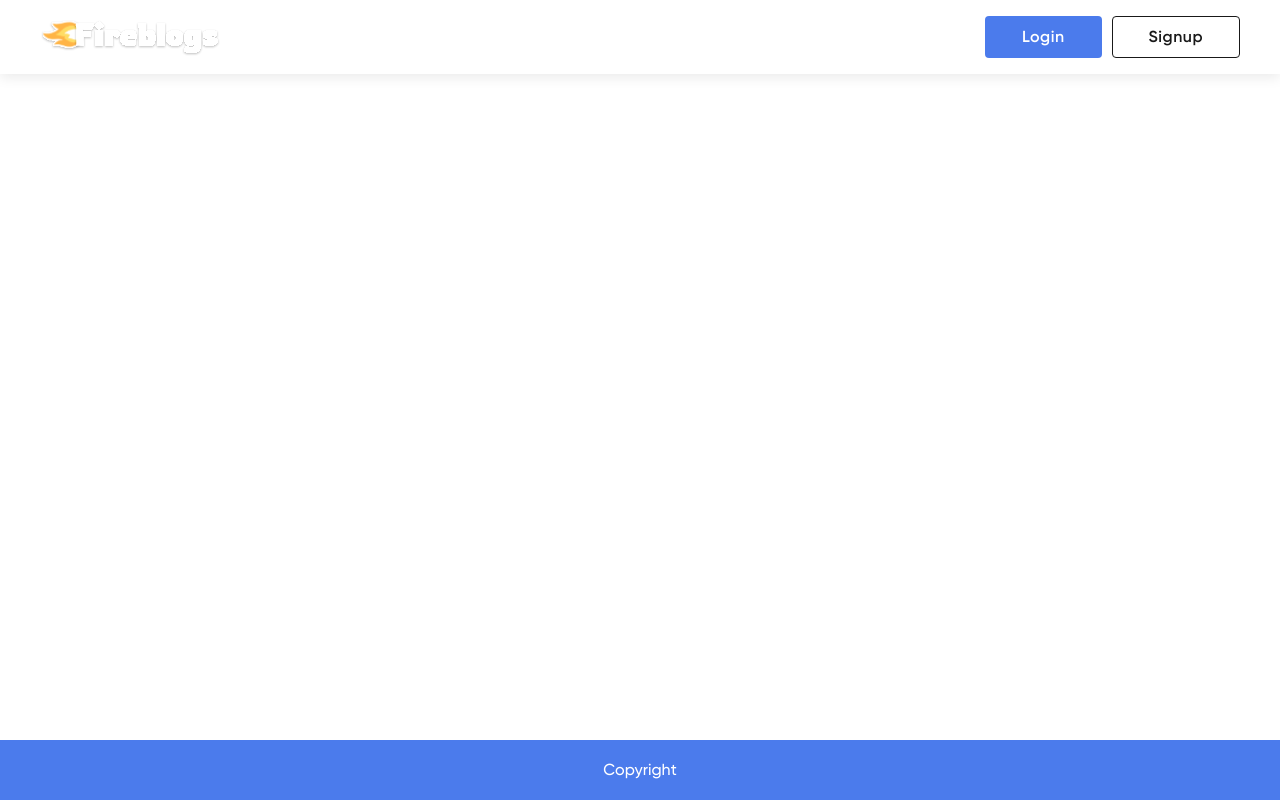
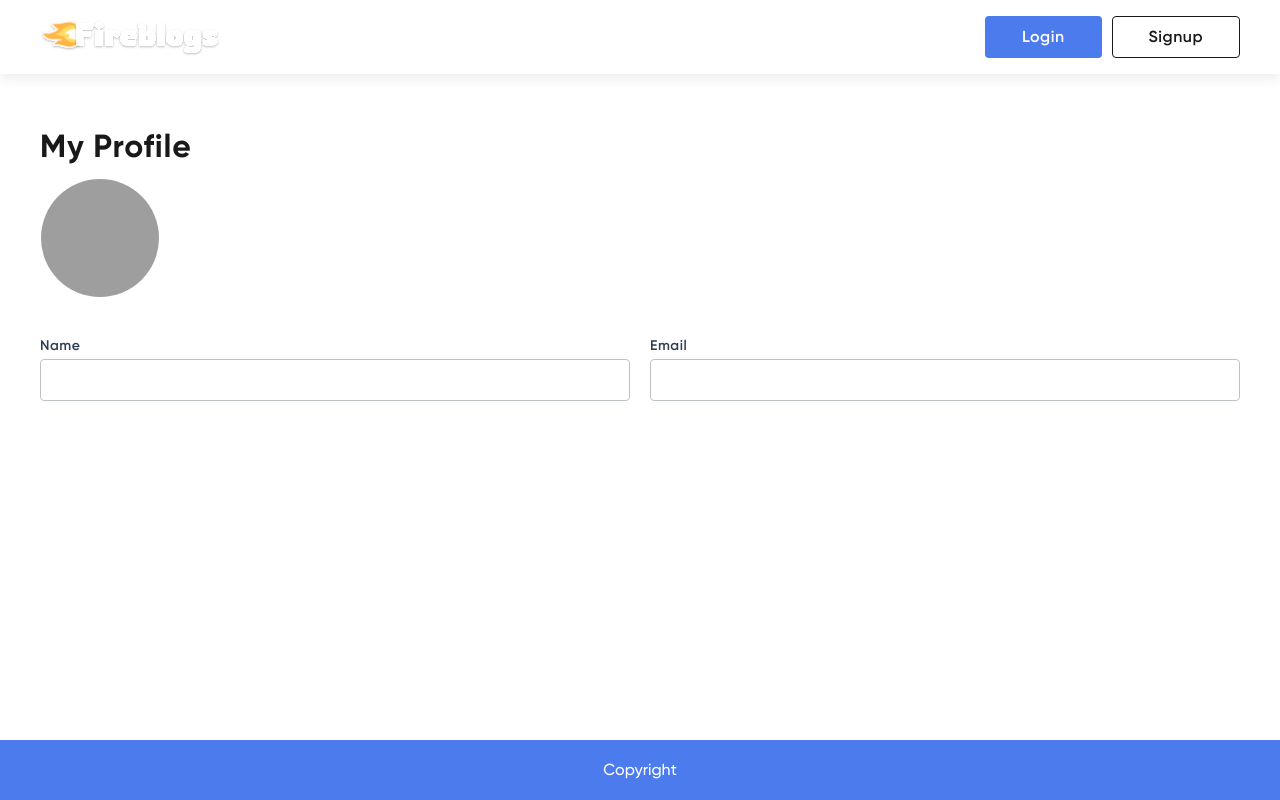
Before and after one commit to HardikGohilHLR/fire-blogs, a React (Create React App) app: page /profile in a window 1280 px wide. Built offline with nearby package versions, Linux system fonts and the light colour scheme; no server answers; grey boxes are pictures that could not be loaded.

Commit message:
profile page added

```diff
--- a/src/app-fire-blogs/add/components/editor.js
+++ b/src/app-fire-blogs/add/components/editor.js
@@ -6,7 +6,7 @@ import { EditorState, convertToRaw, convertFromHTML, ContentState } from 'draft-
 import draftToHtml from 'draftjs-to-html';
 
 import Editor from '@draft-js-plugins/editor';
-import { BoldButton, CodeBlockButton, ItalicButton, OrderedListButton, UnderlineButton, UnorderedListButton, } from '@draft-js-plugins/buttons';
+import { BoldButton, ItalicButton, OrderedListButton, UnderlineButton, UnorderedListButton, } from '@draft-js-plugins/buttons';
 import createToolbarPlugin from '@draft-js-plugins/static-toolbar';
 
 const BlogEditor = ({content, onChange}) => {
--- a/src/app-fire-blogs/blog-detail/index.js
+++ b/src/app-fire-blogs/blog-detail/index.js
@@ -5,10 +5,11 @@
 import React, { useEffect, useState } from 'react';
 import { useParams } from 'react-router-dom';
 
+import { formatDate } from '../../common/functions';
+
 // Firebase
 import { db, doc, getDoc } from '../../firebase.config';
 
-import { getUserImage, formatDate } from '../../common/functions';
 import Skeleton from '../../components/skeleton';
 import Avatar from '../../components/avatar';
 
--- a/src/app-fire-blogs/index.js
+++ b/src/app-fire-blogs/index.js
@@ -16,6 +16,7 @@ const BlogDetail = lazy(() => import('./blog-detail'));
 const Login = lazy(() => import('./auth/login'));
 const Signup = lazy(() => import('./auth/signup'));
 const AddBlog = lazy(() => import('./add'));
+const Profile = lazy(() => import('./profile'));
 
 const FireBlogs = () => {
 
@@ -39,6 +40,8 @@ const FireBlogs = () => {
                             <Route exact path="/login" element={<Login />} />
                             <Route exact path="/signup" element={<Signup />} />
 
+                            <Route exact path="/profile" element={<Profile />} />
+
                         </Routes>
                     </Suspense>
 
--- /dev/null
+++ b/src/app-fire-blogs/profile/index.js
@@ -0,0 +1,151 @@
+/*
+** Profile
+*/
+
+import React, { useState, useEffect } from 'react';
+
+// Packages
+import { useFormik } from 'formik';
+import * as Yup from 'yup';
+
+// Firebase
+import { useFireContext } from '../fire-context';
+
+import Avatar from '../../components/avatar';
+
+const Profile = () => {
+
+    const _USER = useFireContext(e => e?.userInfo);
+
+    const [formMessages, setFormMessages] = useState('');
+    const [isChange, setIsChange] = useState(false);
+
+    useEffect(() => {
+        if(formMessages) {
+            setTimeout(() => {
+                setFormMessages(null)
+            }, 5000);
+        }
+    }, [formMessages]);
+
+    const formik = useFormik({
+        initialValues: {
+            email: _USER?.email,
+            username: '',
+            image: '',
+        },
+        enableReinitialize: true,
+        validationSchema: Yup.object({
+            email: Yup.string()
+            .required('Email is required.')
+            .email('Email must be valid.'),
+            username: Yup.string()
+            .min(6, 'Must be at least 6 characters or more.')
+            .required('Username is required.')
+        }),
+        isSubmitting: () => {
+            console.log('changte');
+        },
+        onSubmit: values => {
+            console.log('values', values);
+        },
+    });
+
+    useEffect(() => {
+        setIsChange(formik?.dirty);
+    }, [formik]);
+
+    const handle = {
+        change: (e) => {
+            formik.setFieldValue('image', e?.target?.files[0]);
+        },
+    }
+
+    return (
+        <React.Fragment>
+            <div className="fb_container">
+                <div className="pt-50">
+
+                    <div className="mb-10">
+                        <h1>My Profile</h1>
+                    </div>
+
+                    {
+                        formMessages &&
+                        <div className={`alert alert-${formMessages?.type}`}>
+                            { formMessages?.message }
+                            <button type="button" className="btn-close" onClick={() => setFormMessages(null)}></button>
+                        </div>
+                    }
+
+                    <form onSubmit={formik.handleSubmit}>
+
+                        {
+                            isChange &&
+                            <div className="fb_button-control fb_flex fb_content-end">
+                                <button className="fb_btn fb_btn__white small" type="submit">Cancel</button>
+                                <button className="fb_btn fb_btn__theme small ml-10" type="submit">Save</button>
+                            </div>
+                        }
+
+                        <div className="fb_form-image">
+                            {
+                                formik?.values?.image !== '' ?
+                                <div className="fb_form-image-preview">
+                                    <img src={URL.createObjectURL(formik?.values?.image)} alt="User" />
+                                </div>
+                                :
+                                <Avatar user={_USER} size={120} />
+                            }
+
+                            <label htmlFor="image">
+                                <input type="file" id="image" name="image" value={formik?.values?.image || ''} onChange={handle.change} />
+                            </label>
+
+                            <div className="fb_form-image-edit">
+                                <svg xmlns="http://www.w3.org/2000/svg" viewBox="0 0 512 512">
+                                    <path d="M362.7 19.32C387.7-5.678 428.3-5.678 453.3 19.32L492.7 58.75C517.7 83.74 517.7 124.3 492.7 149.3L444.3 197.7L314.3 67.72L362.7 19.32zM421.7 220.3L188.5 453.4C178.1 463.8 165.2 471.5 151.1 475.6L30.77 511C22.35 513.5 13.24 511.2 7.03 504.1C.8198 498.8-1.502 489.7 .976 481.2L36.37 360.9C40.53 346.8 48.16 333.9 58.57 323.5L291.7 90.34L421.7 220.3z"/>
+                                </svg>
+                            </div>
+
+                        </div>
+
+                        <div className="fb_form-control-half">
+
+                            <div className="fb_form-control">
+                                <label htmlFor="username">Name</label>
+                                <input
+                                    id="username"
+                                    name="username"
+                                    type="text"
+                                    onChange={formik.handleChange}
+                                    value={formik?.values?.username || ''}
+                                />
+
+                                { formik?.touched?.username && formik?.errors?.username && <span className="fb_form-control-error">{formik?.errors?.username}</span> }
+                            </div>
+
+                            <div className="fb_form-control">
+                                <label htmlFor="email">Email</label>
+                                <input
+                                    id="email"
+                                    name="email"
+                                    type="text"
+                                    onChange={formik.handleChange}
+                                    value={formik?.values?.email || ''}
+                                />
+
+                                { formik?.touched?.email && formik?.errors?.email && <span className="fb_form-control-error">{formik?.errors?.email}</span> }
+                            </div>
+
+                        </div>
+
+                    </form>
+
+                </div>
+            </div>
+        </React.Fragment>
+    )
+}
+
+export default Profile;
--- a/src/components/blog-card.js
+++ b/src/components/blog-card.js
@@ -4,9 +4,9 @@
 import React, { useState } from 'react';
 import { useNavigate } from 'react-router-dom';
 
-import { getUserImage, formatDate } from '../common/functions';
+import { formatDate } from '../common/functions';
+
 import Avatar from './avatar';
-
 import Skeleton from './skeleton';
 
 const BlogCard = ({blogData, dataLoading}) => {
--- a/src/styles/components/_buttons.scss
+++ b/src/styles/components/_buttons.scss
@@ -41,6 +41,11 @@
         }
     }
 
+    &.small {
+        @include mediaFontStyle(14, 16);
+        padding: 10px 25px;
+    }
+
     &__theme {
         background-color: $blue;
         color: $white;
--- a/src/styles/components/_forms.scss
+++ b/src/styles/components/_forms.scss
@@ -3,6 +3,14 @@
 
     margin-bottom: 20px;
     width: 100%;
+
+    &-half {
+        @include flexBetween;
+
+        .fb_form-control {
+            max-width: calc(50% - 10px);
+        }
+    }
 
     label {
         display: block;
@@ -31,6 +39,56 @@
     padding-bottom: 30px;
 }
 
+.fb_form-image {
+    margin-bottom: 40px;
+    position: relative;
+    cursor: pointer;
+    @include square(120px);
+
+    &:hover {
+        .fb_form-image-edit {
+            opacity: 1;
+        }
+    }
+
+    label {
+        position: absolute;
+        @include square(100%);
+        opacity: 0;
+        top: 0;
+        left: 0;
+        cursor: pointer;
+        z-index: 5;
+    }
+
+    &-preview {
+        overflow: hidden;
+        border-radius: 50%;
+        font-size: 0;
+
+        img {
+            @include square(120px);
+            object-fit: cover;
+        }
+    }
+
+    &-edit {
+        @include square(100%);
+        position: absolute;
+        top: 0;
+        left: 0;
+        @include flexCenterCenter;
+        border-radius: 50%;
+        opacity: 0;
+        transition: 0.25 linear;
+        background-color: rgba($black, 0.4);
+
+        svg {
+            @include square(20px);
+        }
+    }
+}
+
 .draft-editor {
     display: block;
     @include fontStyle(400, 16, 20, $black);
```
